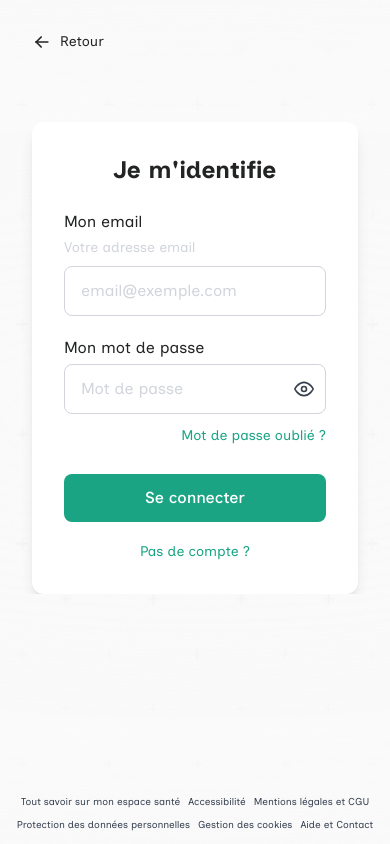
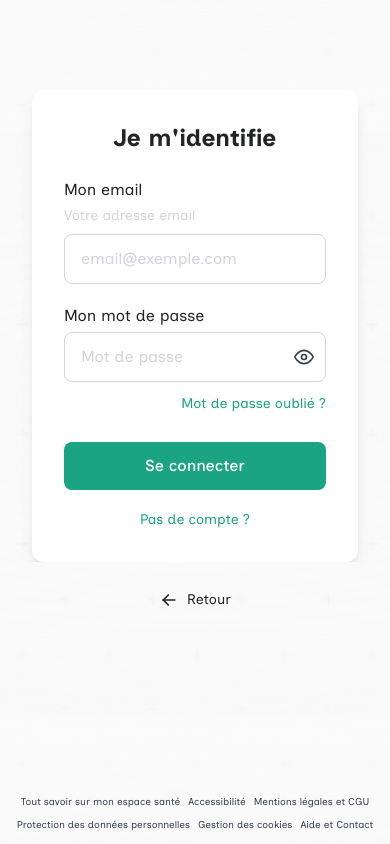
Before and after one commit to Remindr-pro/RemindR-app-V2, a Next.js app: page /connexion in a window 390 px wide. Built offline with nearby package versions, Linux system fonts and the light colour scheme; no server answers.

Commit message:
refactor(connexion): move back navigation button to ConnexionPage for improved layout and user experience

```diff
--- a/src/app/(connexion)/connexion/page.tsx
+++ b/src/app/(connexion)/connexion/page.tsx
@@ -1,9 +1,25 @@
+"use client";
+
+import { useRouter } from "next/navigation";
+import { IconArrowLeft } from "@tabler/icons-react";
 import ConnexionCards from "@/app/components/organisms/ConnexionCards";
 
 export default function ConnexionPage() {
+  const router = useRouter();
+
   return (
-    <div className="w-full flex flex-col items-center justify-center">
+    <div className="relative w-full flex flex-col items-center justify-center pb-16 md:pb-0">
       <ConnexionCards />
+
+      <button
+        type="button"
+        onClick={() => router.back()}
+        className="absolute left-1/2 -translate-x-1/2 bottom-4 md:fixed md:top-8 md:left-8 md:bottom-auto md:translate-x-0 z-10 inline-flex items-center gap-2 font-inclusive text-dark hover:underline bg-transparent border-none cursor-pointer text-sm md:text-base"
+        aria-label="Retour à la page précédente"
+      >
+        <IconArrowLeft size={20} stroke={2} className="shrink-0" />
+        <span>Retour</span>
+      </button>
     </div>
   );
 }
--- a/src/app/(connexion)/layout.tsx
+++ b/src/app/(connexion)/layout.tsx
@@ -1,13 +1,9 @@
 "use client";
 
 import Link from "next/link";
-import { useRouter } from "next/navigation";
 import { ReactNode } from "react";
-import { IconArrowLeft } from "@tabler/icons-react";
 
 export default function ConnexionLayout({ children }: { children: ReactNode }) {
-  const router = useRouter();
-
   return (
     <div className="min-h-screen flex flex-col justify-center p-4 bg-gray-1 text-dark relative">
       {/* Background pattern */}
@@ -17,18 +13,6 @@ export default function ConnexionLayout({ children }: { children: ReactNode }) {
           backgroundImage: "url('/images/bg/bg-with-cross.png')",
         }}
       />
-
-      <div className="absolute top-8 left-8 z-10">
-        <button
-          type="button"
-          onClick={() => router.back()}
-          className="inline-flex items-center gap-2 font-inclusive text-dark hover:underline bg-transparent border-none cursor-pointer text-sm md:text-base"
-          aria-label="Retour à la page précédente"
-        >
-          <IconArrowLeft size={20} stroke={2} className="shrink-0" />
-          <span>Retour</span>
-        </button>
-      </div>
 
       <main className="flex items-center justify-center pb-32 sm:pb-24 md:pb-20 relative z-10">
         {children}
```
